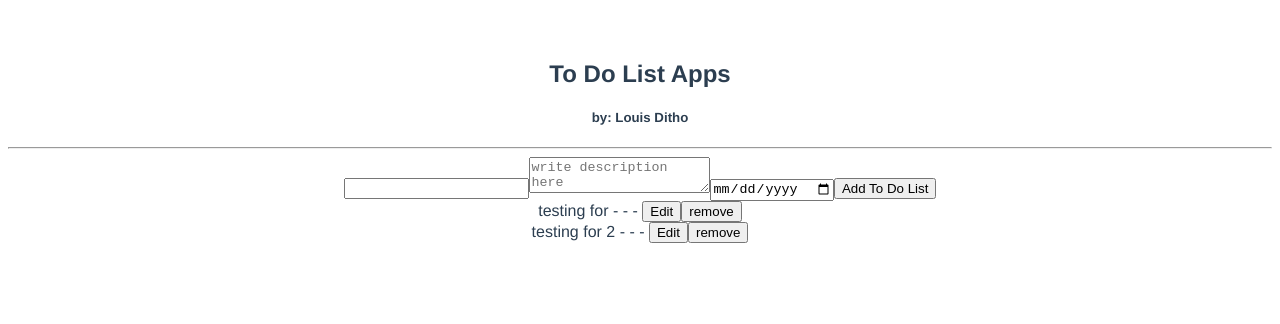
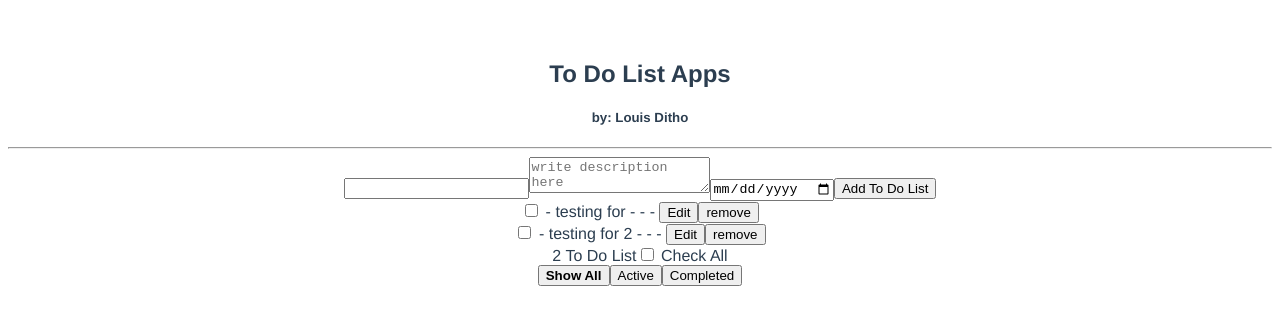
Before and after one commit to louisditho/ToDoAppVue, a Vue app in the folder todolist/: page /#/ in a window 1280 px wide. Shown: the top 324 px of the page. Built offline with nearby package versions, Linux system fonts and the light colour scheme.

Commit message:
done for the function :D

```diff
--- a/todolist/src/components/ToDoList.vue
+++ b/todolist/src/components/ToDoList.vue
@@ -27,9 +27,10 @@
         />
         <button type="submit" @click="addToDo">Add To Do List</button>
         <div id="sortable">
-          <div v-for="(todo,index) in todos" :key="todo.id ">
-            <div class="main-point" v-if="!todo.edit">
-              {{ todo.title }} - {{ todo.description }} - {{ todo.dueDate }} -
+          <div v-for="(todo,index) in todosFilter" :key="todo.id ">
+            <div class="main-point" v-if="!todo.edit" :class="{checked : todo.completed === true}">
+              <input type="checkbox" v-model="todo.completed" />
+              - {{ todo.title }} - {{ todo.description }} - {{ todo.dueDate }} -
               <span>
                 <button type="button" @click="editToDo(todo)">Edit</button>
               </span>
@@ -40,10 +41,26 @@
             <div v-if="todo.edit" class="edit-point">
               <input type="text" v-model="todo.title" />
               <textarea row="5" v-model="todo.description"></textarea>
-              <input type="date " v-model="todo.dueDate" />
+              <input type="date" v-model="todo.dueDate" />
+              <button type="button" @click="cancelEditToDo(todo)">cancel</button>
               <button type="button" @click="saveEditToDo(todo)">save</button>
             </div>
           </div>
+        </div>
+        <div class="total-todo">
+          <span>{{ remaining }} To Do List</span>
+          <span>
+            <input type="checkbox" :checked="!notAnyRemaining" @change="changeAllTodos" /> Check All
+          </span>
+        </div>
+        <div class="filter">
+          <button :class="{activated : filter == 'all'}" @click="filter = 'all'">Show All</button>
+          <button :class="{activated : filter == 'active'}" @click="filter = 'active'">Active</button>
+          <button
+            :class="{activated : filter == 'completed'}"
+            @click="filter = 'completed'"
+          >Completed</button>
+          <button v-if="showClearCompleted" @click="clearCompleted">clear Completed</button>
         </div>
       </div>
     </div>
@@ -59,6 +76,10 @@ export default {
       newToDoDescription: "",
       idForToDo: "3",
       order: null,
+      beforeEdit: "",
+      beforeEditDueDate: "",
+      beforeEditDescription: "",
+      filter: "all",
       todos: [
         {
           id: "1",
@@ -78,6 +99,27 @@ export default {
         }
       ]
     };
+  },
+  computed: {
+    remaining() {
+      return this.todos.filter(todo => !todo.completed).length;
+    },
+    notAnyRemaining() {
+      return this.remaining != 0;
+    },
+    todosFilter() {
+      if (this.filter == "all") {
+        return this.todos;
+      } else if (this.filter == "active") {
+        return this.todos.filter(todo => !todo.completed);
+      } else if (this.filter == "completed") {
+        return this.todos.filter(todo => todo.completed);
+      }
+      return this.todos;
+    },
+    showClearCompleted() {
+      return this.todos.filter(todo => todo.completed).length;
+    }
   },
   methods: {
     addToDo() {
@@ -108,18 +150,36 @@ export default {
       this.todos.splice(index, 1);
     },
     editToDo(todo) {
+      if (todo.title == 0) {
+        todo.title = this.beforeEdit;
+      }
+      if (todo.dueDate == 0) {
+        todo.dueDate = this.beforeEditDueDate;
+      }
+      if (todo.descriptions == 0) {
+        todo.description = this.beforeEditDescription;
+      }
+      this.beforeEdit = todo.title;
+      this.beforeEditDueDate = todo.dueDate;
+      this.beforeEditDescription = todo.description;
       todo.edit = true;
     },
     saveEditToDo(todo) {
       todo.edit = false;
-    }
-  },
-  computed: {
-    sortedItems: function() {
-      if (!this.order) {
-        return this.todos;
-      }
-      return this.order.map(i => this.items[i]);
+    },
+    cancelEditToDo(todo) {
+      todo.title = this.beforeEdit;
+      todo.dueDate = this.beforeEditDueDate;
+      todo.description = this.beforeEditDescription;
+      todo.edit = false;
+    },
+    changeAllTodos() {
+      this.todos.forEach(function(todo) {
+        todo.completed = event.target.checked;
+      });
+    },
+    clearCompleted() {
+      this.todos = this.todos.filter(todo => !todo.completed);
     }
   },
   mounted: function() {
@@ -131,11 +191,16 @@ export default {
         }
       });
     });
-
-    console.log("masuk gak ya?");
   }
 };
 </script>
 
 <style scoped>
+.main-point.checked {
+  font-style: italic;
+  font-weight: bold;
+}
+.filter .activated {
+  font-weight: bold;
+}
 </style>
```
